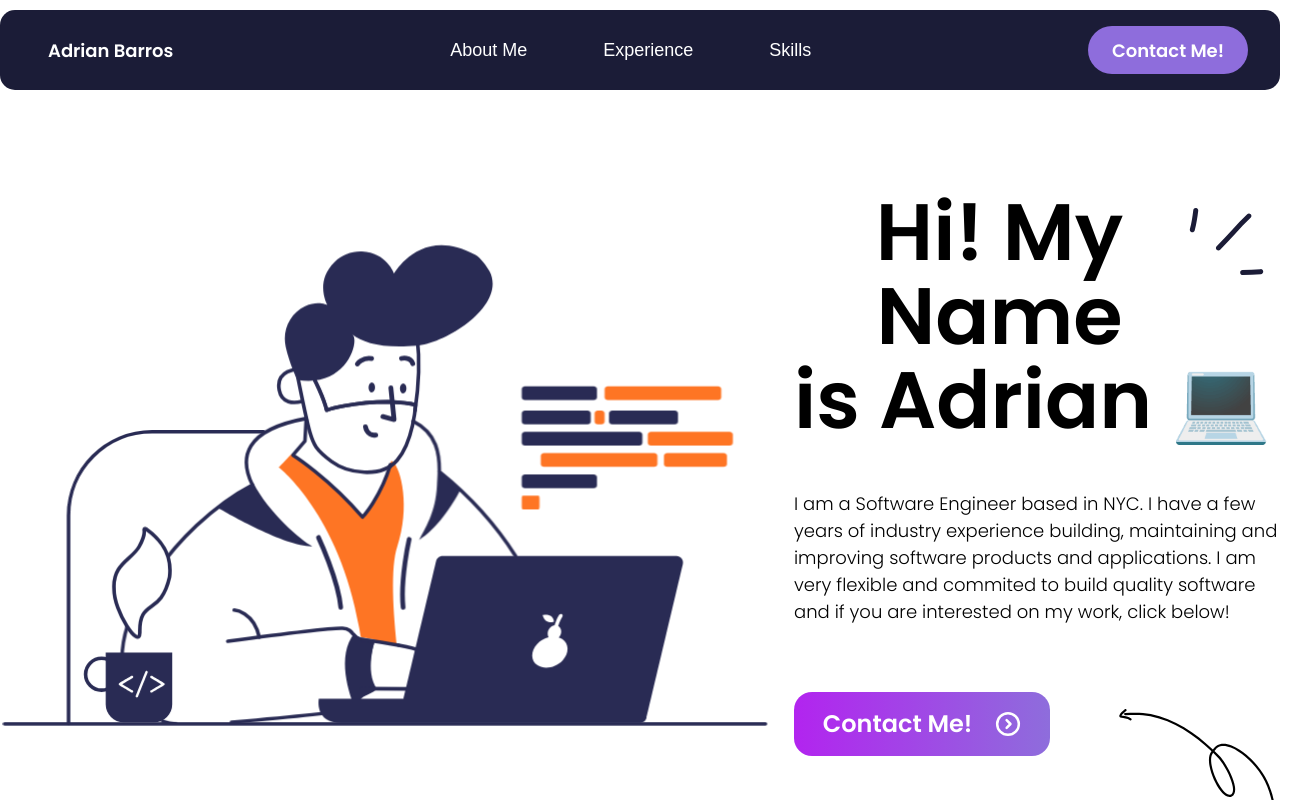
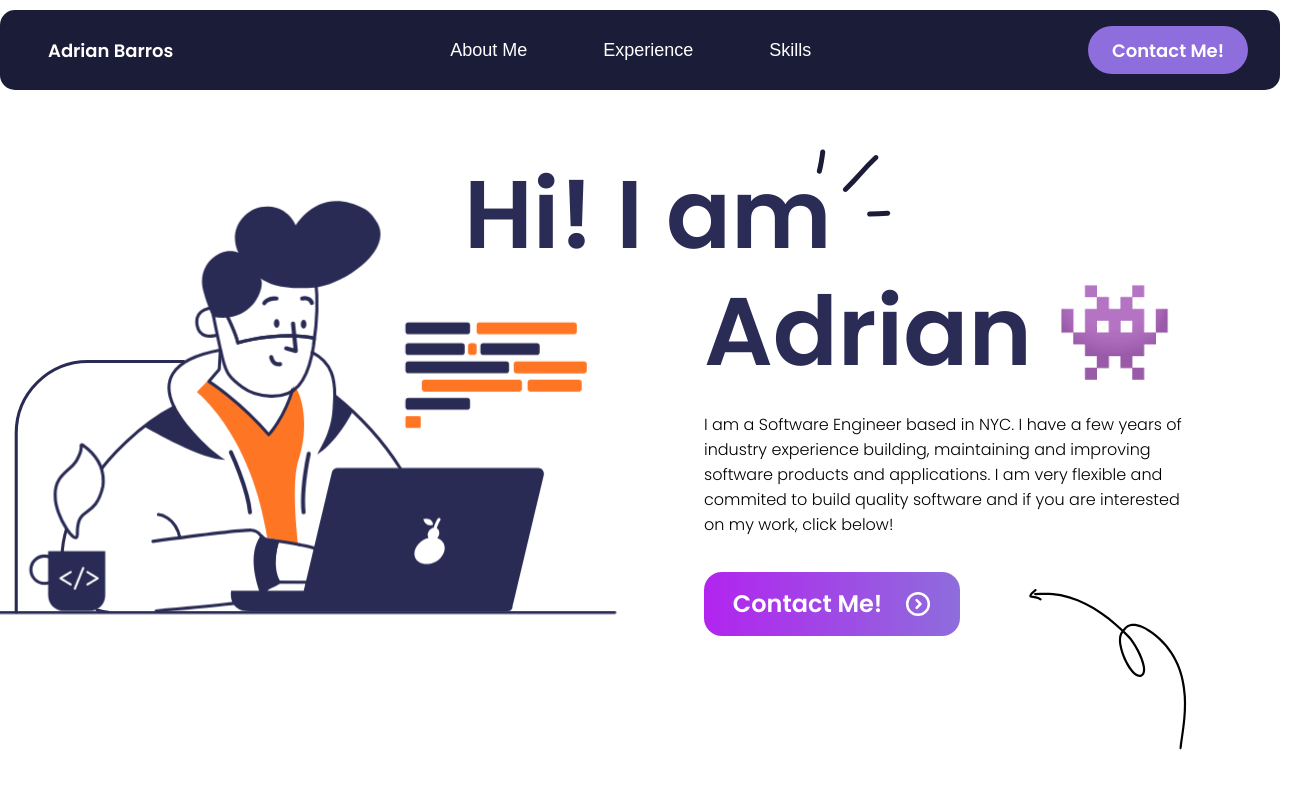
Before and after one commit to Adrianbarros/portafolio_2024, a React (Create React App) app in the folder portafolio/: page / in a window 1280 px wide. Shown: the top 800 px of the page, 1312 px wide, since content can reach past the window. Built offline with nearby package versions, Linux system fonts and the light colour scheme; no server answers.

Commit message:
changed main page

```diff
--- a/portafolio/src/sections/Main.tsx
+++ b/portafolio/src/sections/Main.tsx
@@ -42,24 +42,25 @@ export const Main: React.FC<MainProps> = ({ sectionRef }) => {
     }
     return (
         <div className="container">
-            <div className="image">
-                <Lottie options={defaultOptions} style={{
-                    transform: 'scale(1.5)' // Scale the animation itself
-                }} />
-            </div>
+
+            <Lottie options={defaultOptions} style={{
+                marginTop: '-10rem',
+                marginLeft: '-13rem'
+            }} />
+
 
             <div className="intro">
 
                 <div className="first-line">
                     <div className="greeding">
-                        Hi! My Name
+                        Hi! I am
                     </div>
 
                     <img className="highlight" src={Highlight} alt="highlight" />
 
                 </div>
                 <div className="greeding">
-                    is Adrian 💻
+                    Adrian 👾
                 </div>
                 <div className="description">
                     I am a Software Engineer based in NYC.
--- a/portafolio/src/styles/Main.css
+++ b/portafolio/src/styles/Main.css
@@ -7,10 +7,6 @@
     min-height: 100vh;
 }
 
-.image {
-    position: relative;
-    left: 0;
-}
 
 
 
@@ -18,25 +14,26 @@
     display: flex;
     flex-direction: column;
     width: 50%;
-    margin-left: 1.5rem;
-    margin-top: 2rem;
+    margin-top: -7rem;
+
 }
 
-.logo {
-    width: 3rem;
-    height: 3rem;
-}
 
 .greeding {
     display: flex;
-    font-size: 5rem;
+    font-size: 6rem;
     font-style: normal;
     font-weight: 600;
     line-height: 105%;
+    color: var(--Negro-Lineal, #2a2c55);
+    margin-left: -5rem;
 }
 
 .first-line {
     display: flex;
+    margin-left: -15rem;
+    margin-bottom: 1rem;
+
 }
 
 .highlight {
@@ -48,20 +45,21 @@
 
 
 .description {
-    display: flex;
-    font-size: 18px;
+    width: 30rem;
+    font-size: 1rem;
     font-style: normal;
     font-weight: 300;
     line-height: normal;
-    margin-top: 3rem;
     text-align: left;
+    margin-top: 1.8rem;
+    margin-left: -5rem;
+    margin-bottom: -2rem;
 }
 
 .button-section {
     display: flex;
     align-items: center;
-    justify-items: center;
-
+    margin-left: -5rem;
 }
 
 .button-main {
```
